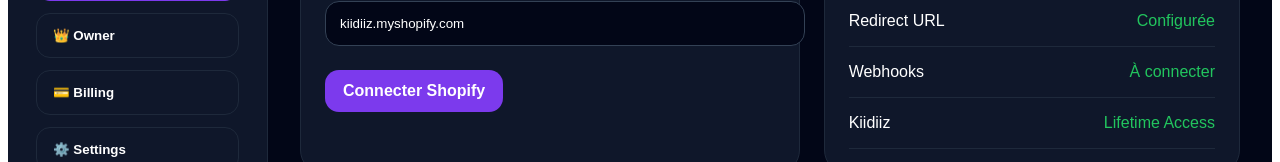
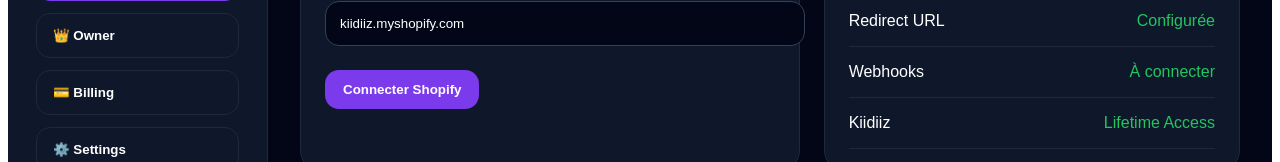
Before and after one commit to Amba91/Boost-App, a Next.js app: page / in a window 1280 px wide. Both pictures are taken after a click on the button "🛒 Shopify Connect". Shown: the part 364-526 px from the top of the page. Built offline with nearby package versions, Linux system fonts and the light colour scheme.

Commit message:
Update page.tsx

```diff
--- a/app/page.tsx
+++ b/app/page.tsx
@@ -174,19 +174,15 @@
         </button>
       </Card>
 
-      {[
-        "Sales Popups",
-        "Wishlist",
-        "Reviews",
-        "Bundles",
-        "Tracking",
-      ].map((item) => (
-        <Card key={item}>
-          <h3>{item}</h3>
-          <p style={styles.muted}>Widget actif et personnalisable.</p>
-          <button style={styles.primaryButton}>Configurer</button>
-        </Card>
-      ))}
+      {["Sales Popups", "Wishlist", "Reviews", "Bundles", "Tracking"].map(
+        (item) => (
+          <Card key={item}>
+            <h3>{item}</h3>
+            <p style={styles.muted}>Widget actif et personnalisable.</p>
+            <button style={styles.primaryButton}>Configurer</button>
+          </Card>
+        )
+      )}
     </div>
   )
 }
@@ -236,13 +232,24 @@
 }
 
 function ShopifyConnect() {
+  function connectShopify() {
+    const url =
+      "https://boost-app-9e6w.vercel.app/api/shopify/install?shop=kiidiiz.myshopify.com"
+
+    if (window.top) {
+      window.top.location.href = url
+    } else {
+      window.location.href = url
+    }
+  }
+
   return (
     <div style={styles.twoColumns}>
       <Card>
         <h3>🛒 Shopify Connect</h3>
         <p style={styles.paragraph}>
-          Connecte Boost à ta boutique Shopify pour activer les widgets,
-          les analytics, les webhooks et le billing.
+          Connecte Boost à ta boutique Shopify pour activer les widgets, les
+          analytics, les webhooks et le billing.
         </p>
 
         <div style={{ marginTop: "24px" }}>
@@ -250,17 +257,12 @@
           <input defaultValue="kiidiiz.myshopify.com" style={styles.input} />
         </div>
 
-        <a
-          href="/api/shopify/install?shop=kiidiiz.myshopify.com"
-          style={{
-            ...styles.primaryButton,
-            marginTop: "24px",
-            display: "inline-block",
-            textDecoration: "none",
-          }}
+        <button
+          onClick={connectShopify}
+          style={{ ...styles.primaryButton, marginTop: "24px" }}
         >
           Connecter Shopify
-        </a>
+        </button>
       </Card>
 
       <Card>
```
